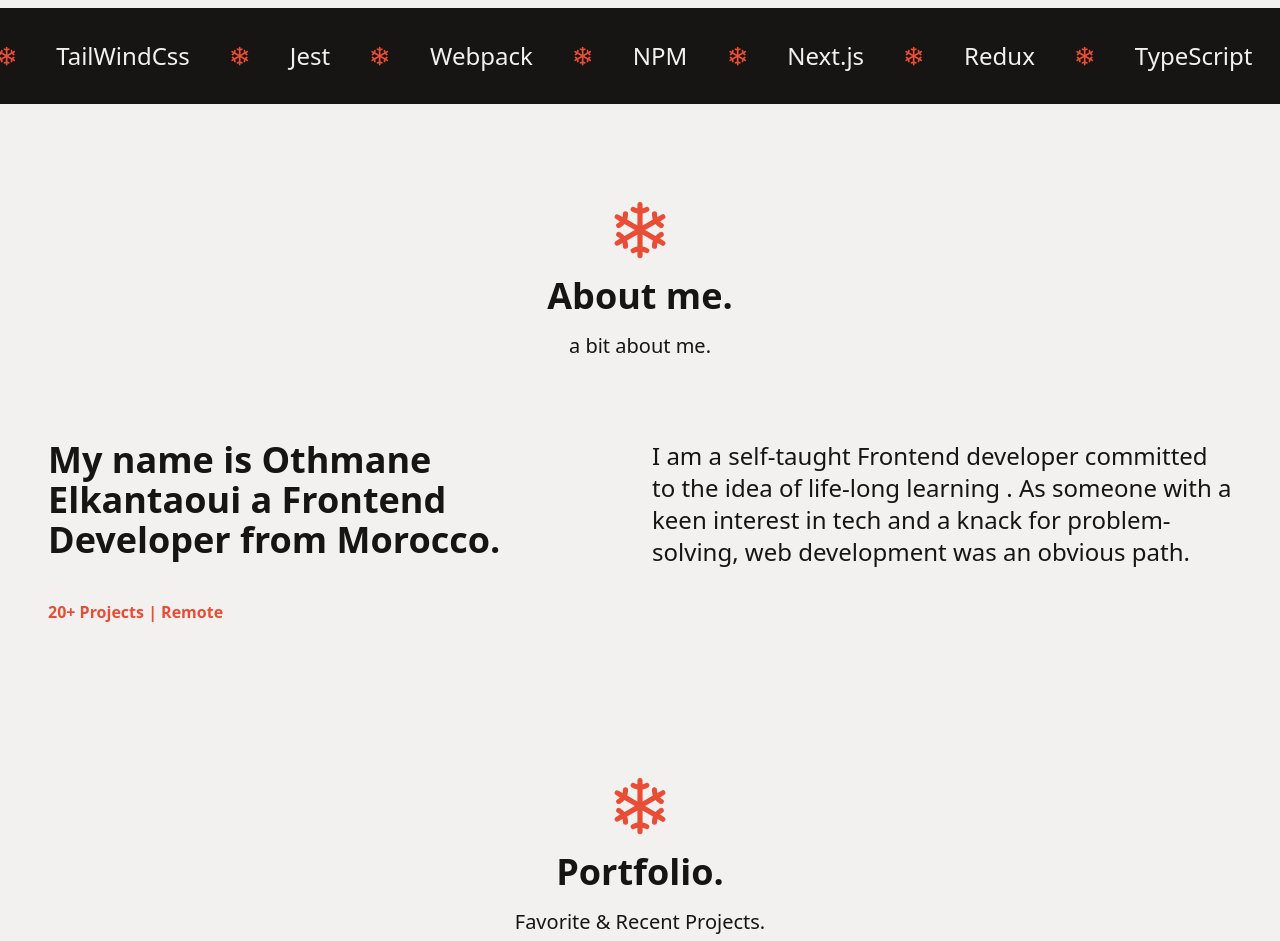
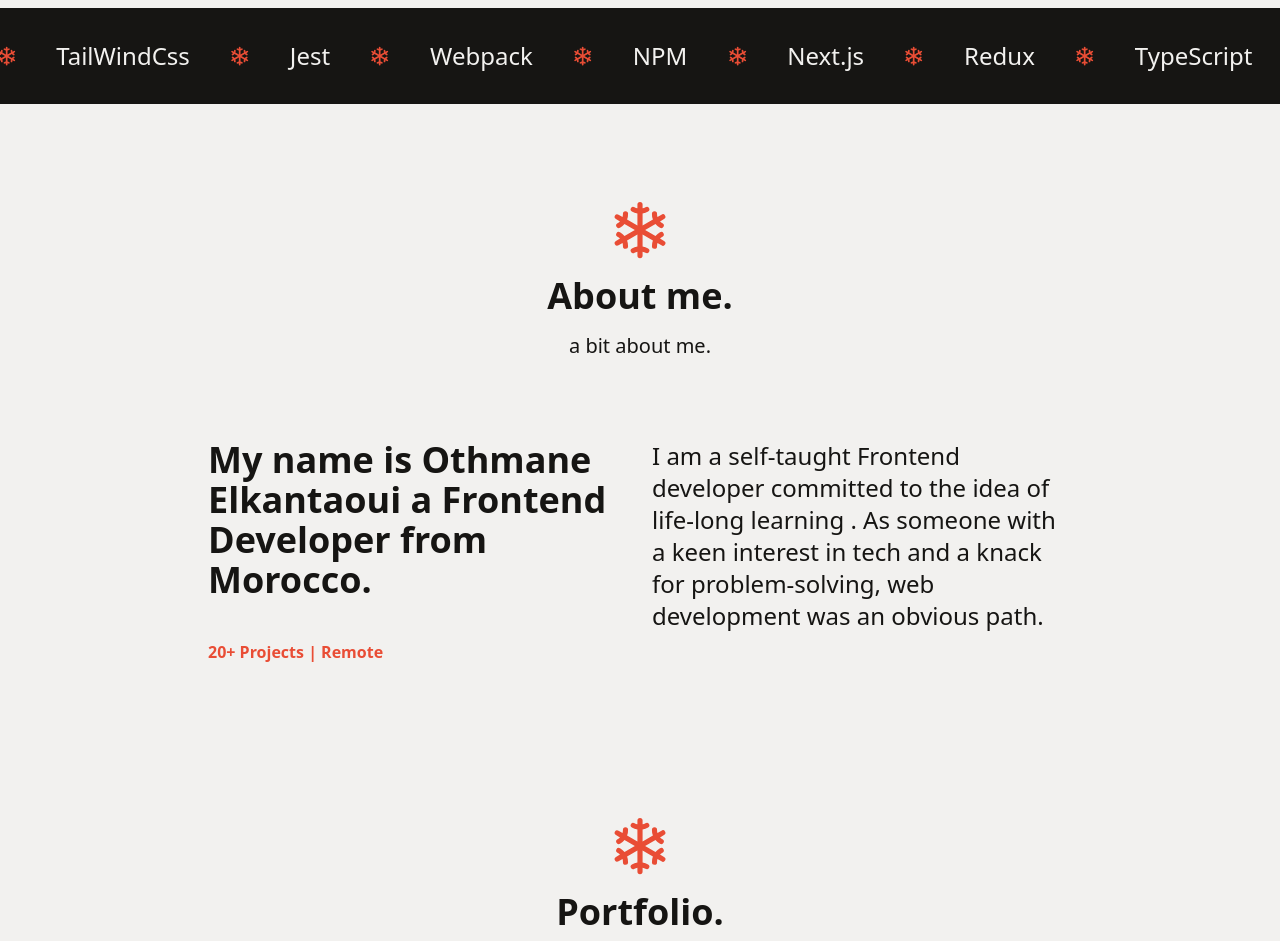
Before and after one commit to polymahh/othmane-elkantaoui, a React (Create React App) app: page / in a window 1280 px wide. Shown: the part 480-1421 px from the top of the page. Built offline with nearby package versions, Linux system fonts and the light colour scheme.

Commit message:
movie finder new link

```diff
--- a/src/Components/Aboutme/Aboutme.jsx
+++ b/src/Components/Aboutme/Aboutme.jsx
@@ -4,7 +4,7 @@ const Aboutme = (props) => {
   return (
     <div
       ref={props.about}
-      className="w-full pt-4 text-black-p flex flex-col items-center px-4 lg:px-12"
+      className="w-full pt-4 text-black-p flex flex-col lg:max-w-[960px] items-center px-4 lg:px-12"
     >
       <IoSnow className="text-red-p mt-14 text-6xl" />
       <span className="text-4xl font-bold mt-4 ">About me.</span>
--- a/src/Components/ProjectCard/projectCard.jsx
+++ b/src/Components/ProjectCard/projectCard.jsx
@@ -12,7 +12,7 @@ export const ProjectCard = ({ item }) => {
       >
         <div
           className={` h-full bg-red-p absolute top-0 left-0 -z-10 md:rounded-md shadow-[0_4px_6px_2px_rgb(0,0,0,0.3)] ez ${
-            inView ? "w-full" : "md:w-[57%]"
+            inView ? "w-full" : "md:w-[58%] lg:w-[550px]"
           } `}
         ></div>
         <div className="relative ">
--- a/src/Components/Projects/projects.jsx
+++ b/src/Components/Projects/projects.jsx
@@ -89,7 +89,7 @@ const projectList = [
     description:
       "This is a movie finder with the help www.omdbapi.com/ api and utlizing react-router-dom ",
     stack: ["React", "CSS3", "react-router-dom"],
-    liveLink: "https://polymahh.github.io/MovieFinder/",
+    liveLink: "https://movie-finder-polymahh.vercel.app/",
     gitLink: "https://github.com/polymahh/MovieFinder",
   },
   {
```
